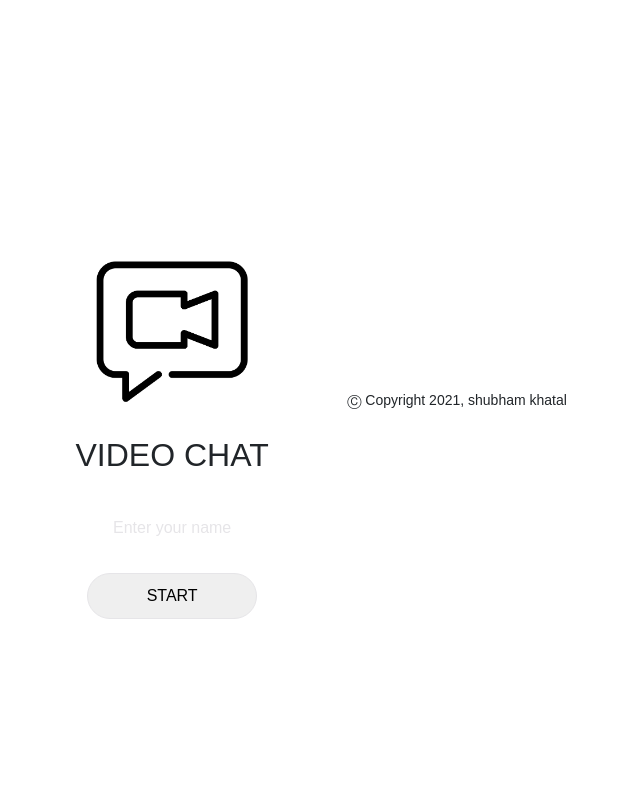
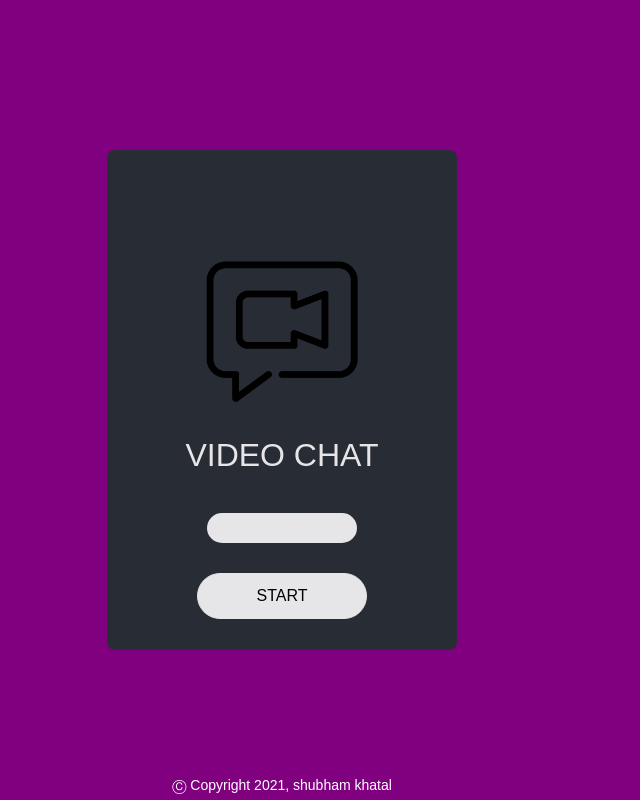
Before and after one commit to RangerSpike/EduLatest, a React (Create React App) app: page /EduCallLoginPage in a window 1280 px wide. Shown: the whole page, without its empty margins (358-998 px from the left). Built offline with nearby package versions, Linux system fonts and the light colour scheme; no server answers.

Commit message:
'NewVideo'

```diff
--- a/src/index.css
+++ b/src/index.css
@@ -3,3 +3,44 @@
     text-align: center;
     margin-top: 236px;
 }
+
+html {
+  height: 100%;
+}
+body {
+  min-height: 100%;
+  width: 100%;
+  color: #e6e5e8;
+  margin: 0;
+  font-family: -apple-system, BlinkMacSystemFont, 'Segoe UI', 'Roboto', 'Oxygen',
+    'Ubuntu', 'Cantarell', 'Fira Sans', 'Droid Sans', 'Helvetica Neue',
+    sans-serif;
+  -webkit-font-smoothing: antialiased;
+  -moz-osx-font-smoothing: grayscale;
+}
+
+code {
+  font-family: source-code-pro, Menlo, Monaco, Consolas, 'Courier New',
+    monospace;
+}
+.background_main_color{
+  background-color: #800080;
+}
+.background_secondary_color{
+  background-color: #282c34;
+}
+.text_main_color{
+  background-color: #e6e5e8;
+}
+.text_secondary_color{
+  background-color: #800080;
+}
+footer{
+  position:fixed;
+  text-align: center;
+  bottom: 0px;
+  width: 400px;
+  padding: 3px;
+  background-color: #800080;
+  color: white;
+}
```
